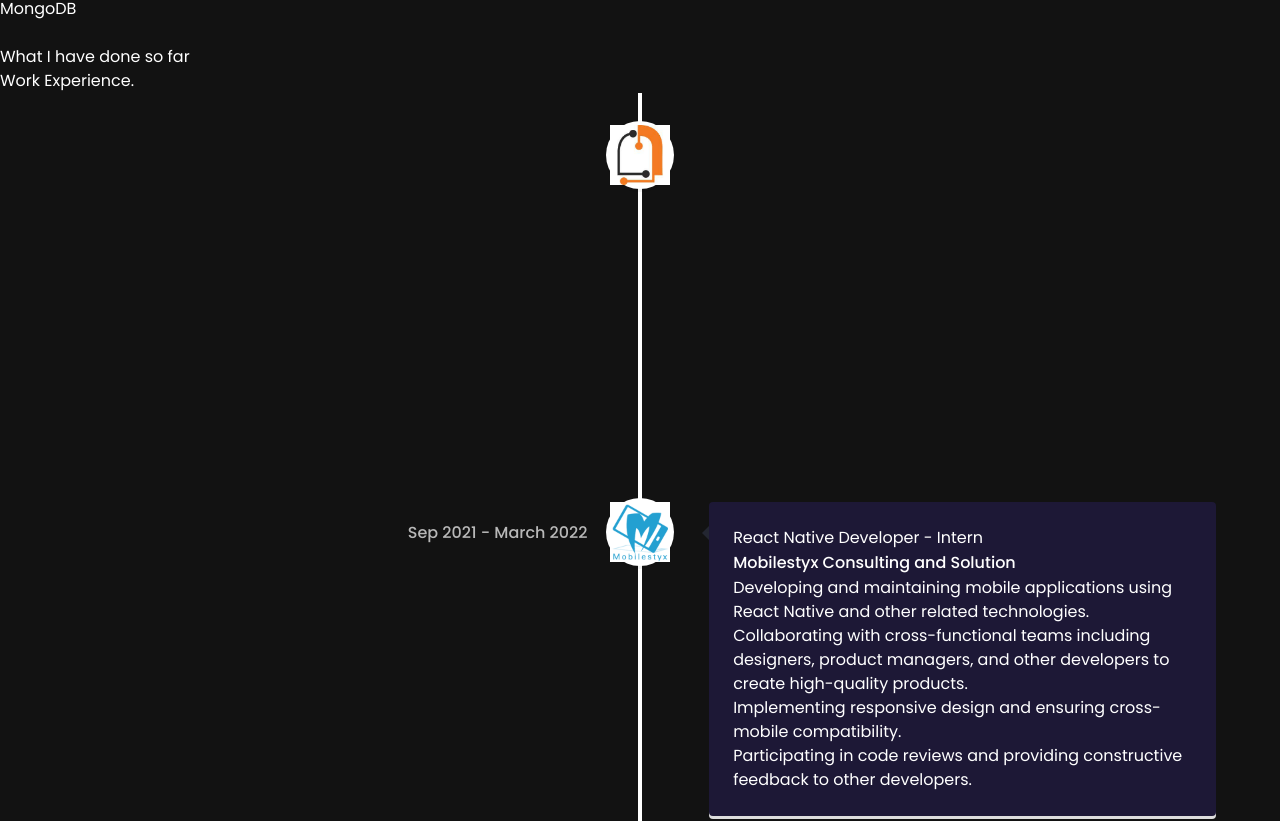
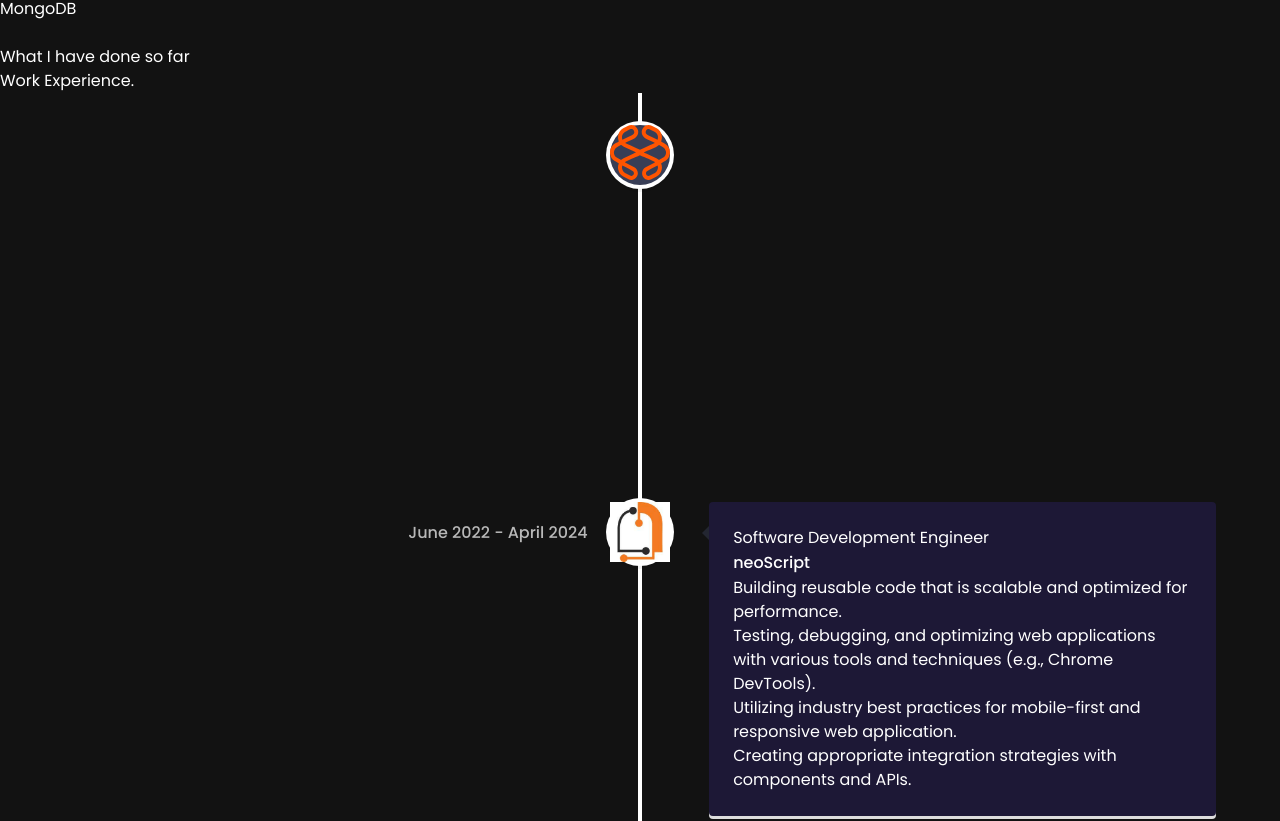
Before and after one commit to robinmahto/developer-portfolio, a React (Vite) app: page / in a window 1280 px wide. Shown: the part 4760-5581 px from the top of the page. Built offline with nearby package versions, Linux system fonts and the light colour scheme.

Commit message:
add new experience section

```diff
--- a/src/assets/index.js
+++ b/src/assets/index.js
@@ -25,6 +25,7 @@ import mobilestyx from "./company/mobilestyx.png";
 import neoscript from "./company/neoscript.jpeg";
 import sapat from "./company/sapat.jpeg";
 import self_employed from "./company/self-employed.jpeg";
+import concira from "./company/concira.svg";
 
 import carrent from "./carrent.png";
 import jobit from "./jobit.png";
@@ -72,6 +73,7 @@ export {
   neoscript,
   sapat,
   self_employed,
+  concira,
 
   carrent,
   jobit,
--- a/src/constants/index.js
+++ b/src/constants/index.js
@@ -14,6 +14,7 @@ import {
   paytm,
   rode,
   shopify,
+  concira
 } from "../assets";
 
 export const navLinks = [
@@ -84,11 +85,24 @@ export const skills = [
 
 export const experiences = [
   {
-    title: "Frontend Web Developer",
-    company_name: "A satija co-operation pvt. ltd.",
+    title: "Software Development Engineer - 1",
+    company_name: "Concira",
+    icon: concira,
+    iconBg: "#383E56",
+    date: "July 2024 - Present",
+    points: [
+      "Building reusable code that is scalable and optimized for performance.",
+      "Testing, debugging, and optimizing web applications with various tools and techniques (e.g., Chrome DevTools).",
+      "Utilizing industry best practices for mobile-first and responsive web application.",
+      "Creating appropriate integration strategies with components and APIs.",
+    ],
+  },
+  {
+    title: "Software Development Engineer",
+    company_name: "neoScript",
     icon: neoscript,
     iconBg: "#383E56",
-    date: "June 2022 - Present",
+    date: "June 2022 - April 2024",
     points: [
       "Building reusable code that is scalable and optimized for performance.",
       "Testing, debugging, and optimizing web applications with various tools and techniques (e.g., Chrome DevTools).",
```
Also changed, not shown: src/assets/company/concira.svg (added).
